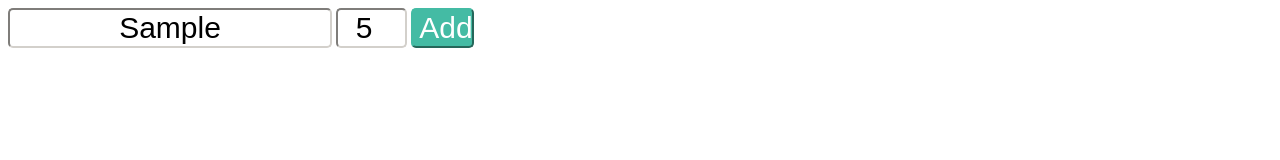
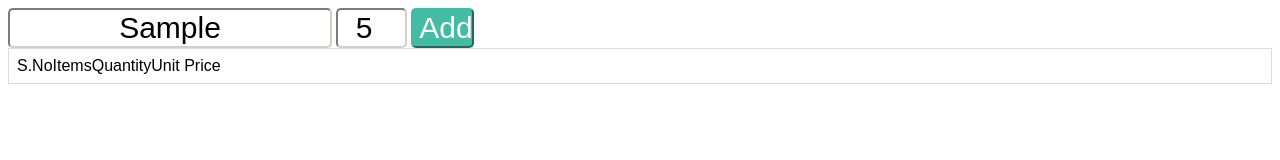
Before and after one commit to ArvinthC3000/iPredict-UD, a plain HTML site: page index.html in a window 1280 px wide. Both pictures are taken after typing "Sample", "5" into the empty fields and a click on the input "Add". Drawn offline with Linux system fonts and the light colour scheme.

Commit message:
table head added

```diff
--- a/app.js
+++ b/app.js
@@ -10,13 +10,24 @@ addItem = () => {
     document.body.appendChild(bill);
         if (startFlag == false){
             let tableHead = document.createElement("tr");
-            tableHead.setAttribute("class", "tableHead");
-            document.getElementById("bill").appendChild(tableHead);
+            tableHead.setAttribute("id", "tableHead");
+            let td = document.createElement("td");
+            td.setAttribute("id", "xx")
+
+            let head = ["S.No", "Items", "Quantity", "Unit Price", "Amount"];
+
+            for(i=0; i<4; i++){
+                let content = document.createTextNode(head[i]);
+                console.log(head[i]);
+                td.appendChild(content);
+            }
+            tableHead.appendChild(td);
+            bill.appendChild(tableHead);
+            startFlag += 1;
         }
         else{
             void(0);
         }
-
 }
 
-document.getElementById("submit").addEventListener("submit", addItem);
+document.getElementById("submit").addEventListener("click", addItem);
--- a/style.css
+++ b/style.css
@@ -35,3 +35,19 @@
     outline: none;
     color: #ffffff;
 }
+
+table {
+    font-family: arial, sans-serif;
+    border-collapse: collapse;
+    width: 100%;
+}
+
+td, th {
+    border: 1px solid #dddddd;
+    text-align: left;
+    padding: 8px;
+}
+
+tr:nth-child(even) {
+    background-color: #dddddd;
+}
```
